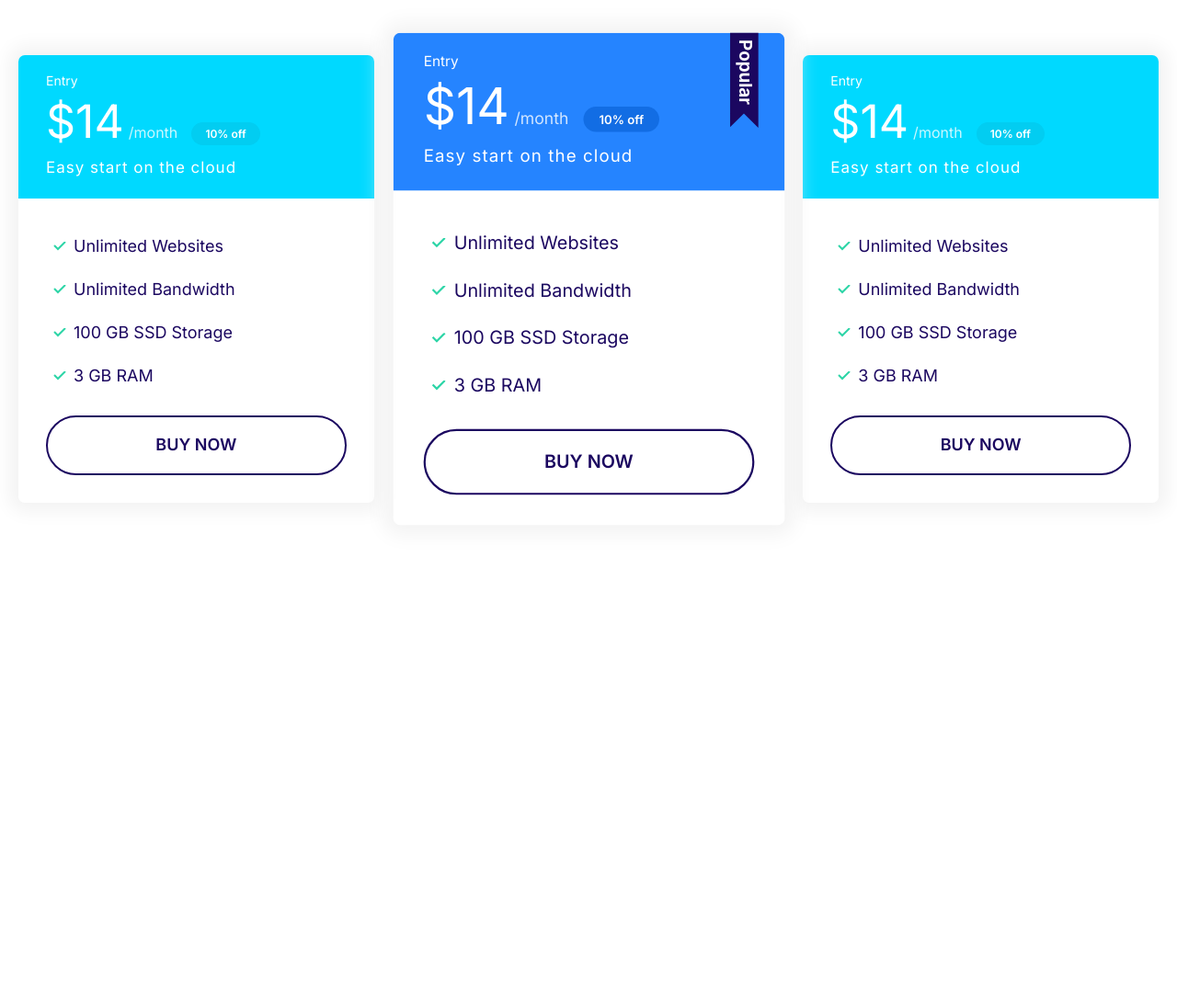
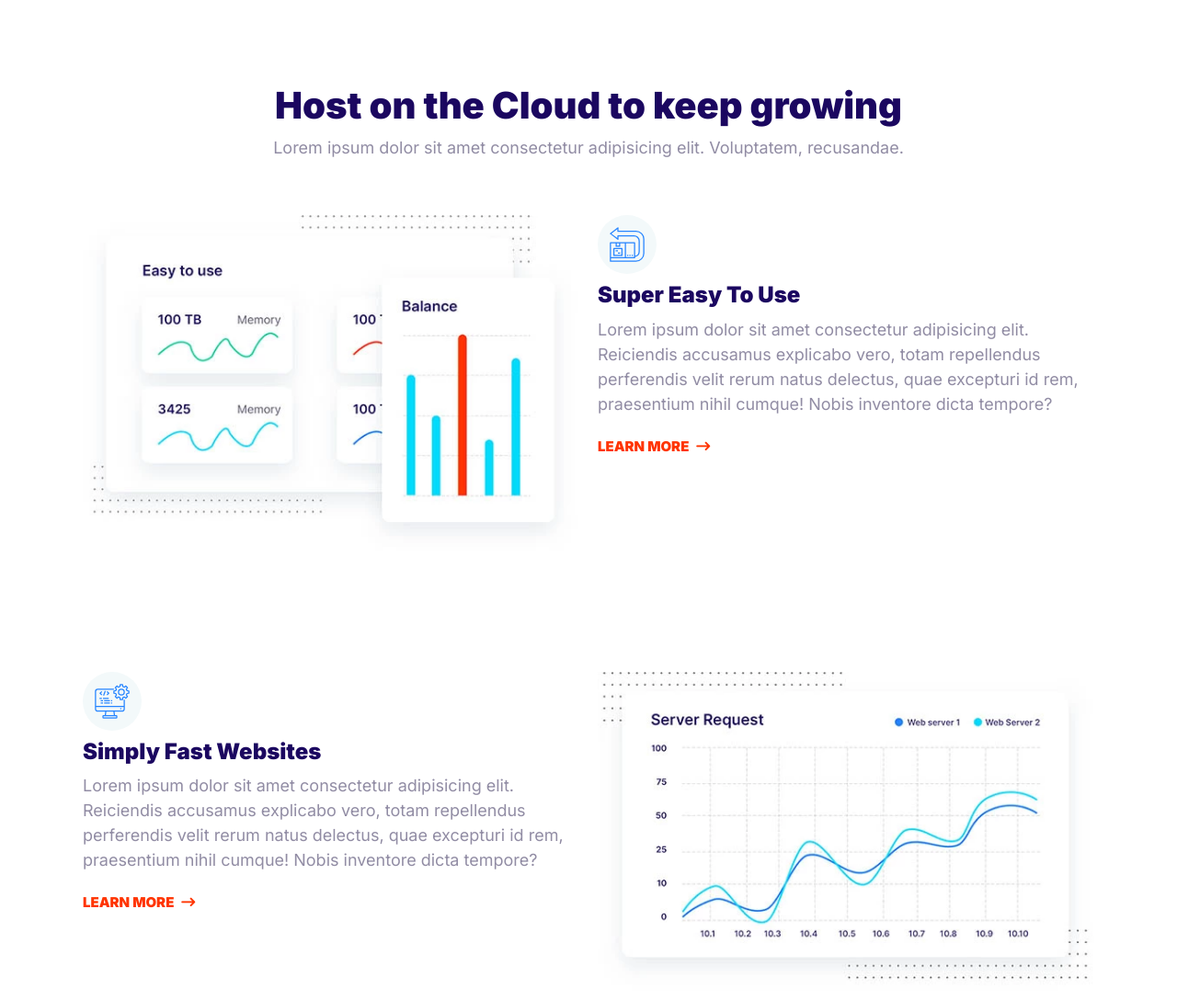
Before and after one commit to Muhammad-Usman-61/Moshify-Clone, a plain HTML site: page index.html in a window 1280 px wide. Shown: the top 1088 px of the page at 92% size. Before the commit the page ends 800 px from the top, so only its background shows below. Drawn offline with Linux system fonts and the light colour scheme.

Commit message:
Build feature block components

```diff
--- a/css/styles.css
+++ b/css/styles.css
@@ -613,7 +613,6 @@ a{
 .container{
     max-width: 1140px;
     margin: 0 auto;
-
 }
 
 /* Navigation */
@@ -735,3 +734,28 @@ a{
     max-width: 500px;
     margin: 0 auto;
 }
+
+/* Features */
+.feature{
+    gap: 4rem 2rem;
+    margin: 12rem 0;
+}
+
+.feature:first-of-type{
+    margin-top: 6rem;
+}
+
+.feature__heading{
+    margin: 1rem 0;
+}
+
+.feature__image{
+    width: 100%;
+}
+
+@media screen and (min-width: 768px) {
+    .feature:nth-last-of-type(even) .feature__content{
+        order: 2;
+    }
+
+}
--- a/index.html
+++ b/index.html
@@ -19,71 +19,137 @@
     <link rel="stylesheet" href="./css/styles.css" />
   </head>
   <body>
-    <section class="block containe block-plans">
-      <div class="grid grid--1x3">
-        <div class="plan">
-          <div class="card card--secondary">
-            <header class="card__header">
-              <h3 class="plan__name">Entry</h3>
-              <span class="plan__price">$14</span>
-              <span class="plan__biling-cycle">/month</span>
-              <span class="badge badge--secondary badge--small">10% off</span>
-              <span class="plan__description">Easy start on the cloud</span>
-            </header>
-            <div class="card__body">
-              <ul class="list list--tick">
-                <li class="list__item">Unlimited Websites</li>
-                <li class="list__item">Unlimited Bandwidth</li>
-                <li class="list__item">100 GB SSD Storage</li>
-                <li class="list__item">3 GB RAM</li>
-              </ul>
-              <button class="btn btn--outline btn--block">BUY NOW</button>
-            </div>
-          </div>
+    <section class="block container">
+      <header class="block__header">
+        <h2>Host on the Cloud to keep growing</h2>
+        <p>
+          Lorem ipsum dolor sit amet consectetur adipisicing elit. Voluptatem,
+          recusandae.
+        </p>
+      </header>
+      <article class="grid grid--1x2 feature">
+        <div class="feature__content">
+          <span class="icon-container">
+            <svg class="icon icon--primary">
+              <use xlink:href="images/sprite.svg#easy"></use>
+            </svg>
+          </span>
+          <h3 class="feature__heading">Super Easy To Use</h3>
+          <p>
+            Lorem ipsum dolor sit amet consectetur adipisicing elit. Reiciendis
+            accusamus explicabo vero, totam repellendus perferendis velit rerum
+            natus delectus, quae excepturi id rem, praesentium nihil cumque!
+            Nobis inventore dicta tempore?
+          </p>
+          <a href="#" class="link-arrow"
+            >Learn More <i class="fa-solid fa-arrow-right-long"></i
+          ></a>
         </div>
+        <picture>
+          <source
+            type="image/webp"
+            srcset="images/easy.webp 1x, images/easy@2x.webp 2x"
+          />
+          <source
+            type="image/jpg"
+            srcset="images/easy.jpg 1x, images/easy@2x.jpg 2x"
+          />
+          <img class="feature__image" src="images/easy.jpg" alt="" />
+        </picture>
+      </article>
 
-        <div class="plan plan--popular">
-          <div class="card card--primary">
-            <header class="card__header">
-              <h3 class="plan__name">Entry</h3>
-              <span class="plan__price">$14</span>
-              <span class="plan__biling-cycle">/month</span>
-              <span class="badge badge--primary badge--small">10% off</span>
-              <span class="plan__description">Easy start on the cloud</span>
-            </header>
-            <div class="card__body">
-              <ul class="list list--tick">
-                <li class="list__item">Unlimited Websites</li>
-                <li class="list__item">Unlimited Bandwidth</li>
-                <li class="list__item">100 GB SSD Storage</li>
-                <li class="list__item">3 GB RAM</li>
-              </ul>
-              <button class="btn btn--outline btn--block">BUY NOW</button>
-            </div>
-          </div>
+      <article class="grid grid--1x2 feature">
+        <div class="feature__content">
+          <span class="icon-container">
+            <svg class="icon icon--primary">
+              <use xlink:href="images/sprite.svg#computer"></use>
+            </svg>
+          </span>
+          <h3 class="feature__heading">Simply Fast Websites</h3>
+          <p>
+            Lorem ipsum dolor sit amet consectetur adipisicing elit. Reiciendis
+            accusamus explicabo vero, totam repellendus perferendis velit rerum
+            natus delectus, quae excepturi id rem, praesentium nihil cumque!
+            Nobis inventore dicta tempore?
+          </p>
+          <a href="#" class="link-arrow"
+            >Learn More <i class="fa-solid fa-arrow-right-long"></i
+          ></a>
         </div>
+        <picture>
+          <source
+            type="image/webp"
+            srcset="images/fast.webp 1x, images/fast@2x.webp 2x"
+          />
+          <source
+            type="image/jpg"
+            srcset="images/fast.jpg 1x, images/fast@2x.jpg 2x"
+          />
+          <img class="feature__image" src="images/fast.jpg" alt="" />
+        </picture>
+      </article>
 
-        <div class="plan">
-          <div class="card card--secondary">
-            <header class="card__header">
-              <h3 class="plan__name">Entry</h3>
-              <span class="plan__price">$14</span>
-              <span class="plan__biling-cycle">/month</span>
-              <span class="badge badge--secondary badge--small">10% off</span>
-              <span class="plan__description">Easy start on the cloud</span>
-            </header>
-            <div class="card__body">
-              <ul class="list list--tick">
-                <li class="list__item">Unlimited Websites</li>
-                <li class="list__item">Unlimited Bandwidth</li>
-                <li class="list__item">100 GB SSD Storage</li>
-                <li class="list__item">3 GB RAM</li>
-              </ul>
-              <button class="btn btn--outline btn--block">BUY NOW</button>
-            </div>
-          </div>
+      <article class="grid grid--1x2 feature">
+        <div class="feature__content">
+          <span class="icon-container">
+            <svg class="icon icon--primary">
+              <use xlink:href="images/sprite.svg#wordpress"></use>
+            </svg>
+          </span>
+          <h3 class="feature__heading">Wordpress Made Easy</h3>
+          <p>
+            Lorem ipsum dolor sit amet consectetur adipisicing elit. Reiciendis
+            accusamus explicabo vero, totam repellendus perferendis velit rerum
+            natus delectus, quae excepturi id rem, praesentium nihil cumque!
+            Nobis inventore dicta tempore?
+          </p>
+          <a href="#" class="link-arrow"
+            >Learn More <i class="fa-solid fa-arrow-right-long"></i
+          ></a>
         </div>
-      </div>
+        <picture>
+          <source
+            type="image/webp"
+            srcset="images/wordpress.webp 1x, images/wordpress@2x.webp 2x"
+          />
+          <source
+            type="image/jpg"
+            srcset="images/wordpress.jpg 1x, images/wordpress@2x.jpg 2x"
+          />
+          <img class="feature__image" src="images/wordpress.jpg" alt="" />
+        </picture>
+      </article>
+
+      <article class="grid grid--1x2 feature">
+        <div class="feature__content">
+          <span class="icon-container">
+            <svg class="icon icon--primary">
+              <use xlink:href="images/sprite.svg#clock"></use>
+            </svg>
+          </span>
+          <h3 class="feature__heading">24/7 Expert Support</h3>
+          <p>
+            Lorem ipsum dolor sit amet consectetur adipisicing elit. Reiciendis
+            accusamus explicabo vero, totam repellendus perferendis velit rerum
+            natus delectus, quae excepturi id rem, praesentium nihil cumque!
+            Nobis inventore dicta tempore?
+          </p>
+          <a href="#" class="link-arrow"
+            >Learn More <i class="fa-solid fa-arrow-right-long"></i
+          ></a>
+        </div>
+        <picture>
+          <source
+            type="image/webp"
+            srcset="images/support.webp 1x, images/support@2x.webp 2x"
+          />
+          <source
+            type="image/jpg"
+            srcset="images/support.jpg 1x, images/support@2x.jpg 2x"
+          />
+          <img class="feature__image" src="images/support.jpg" alt="" />
+        </picture>
+      </article>
     </section>
     <script src="./js/main.js"></script>
   </body>
```
Also changed, not shown: components/feature-block.html (added, +132 -0 lines), images/easy.jpg (added), images/easy.webp (added), images/easy@2x.jpg (added), images/easy@2x.webp (added), images/fast.jpg (added), images/fast.webp (added), images/fast@2x.jpg (added), images/fast@2x.webp (added), images/support.jpg (added), images/support.webp (added), images/support@2x.jpg (added), images/support@2x.webp (added), images/wordpress.jpg (added), 3 more files.
